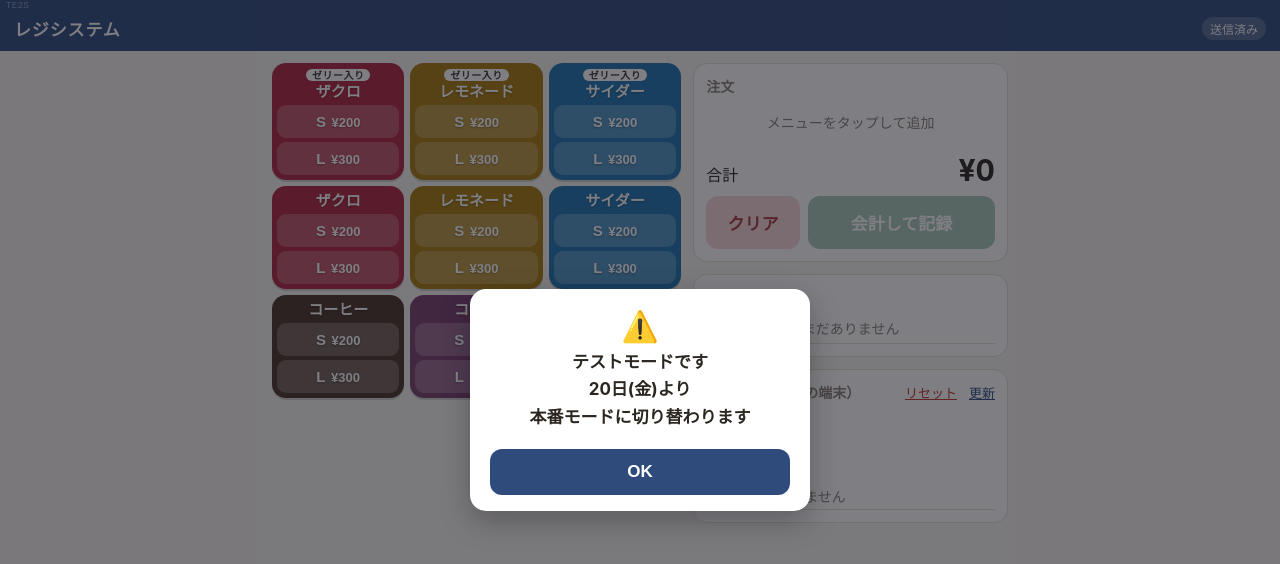
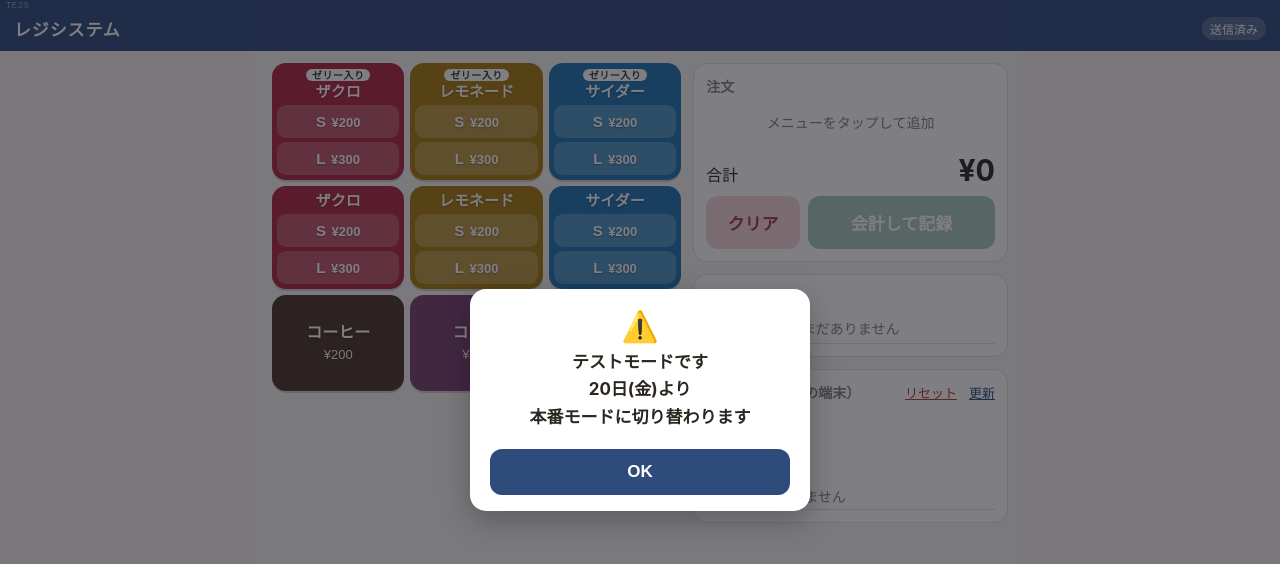
Before and after one commit to nainai323/festival, a plain HTML site: page index.html in a window 1280 px wide. Drawn offline with Linux system fonts and the light colour scheme.

Commit message:
no s/l for hot drinks

```diff
--- a/index.html
+++ b/index.html
@@ -183,8 +183,8 @@ const MENU = [
   { name: 'ザクロ',             color: '#B0263E', sizes: COLD_SIZES },
   { name: 'レモネード',         color: '#A87B0C', sizes: COLD_SIZES },
   { name: 'サイダー',           color: '#1D74B0', sizes: COLD_SIZES },
-  { name: 'コーヒー',           color: '#4A3328', sizes: HOT_SIZES },
-  { name: 'ココア',             color: '#7A3E6E', sizes: HOT_SIZES },
+  { name: 'コーヒー',           color: '#4A3328', price: 200 },
+  { name: 'ココア',             color: '#7A3E6E', price: 200 },
   // 1サイズの例：{ name: 'ココア', color: '#7A3E6E', price: 200 },
 ];
 // 商品×サイズを1つずつの「売り物」に展開（記録名は「ザクロ 200ml」のようになる）
```
